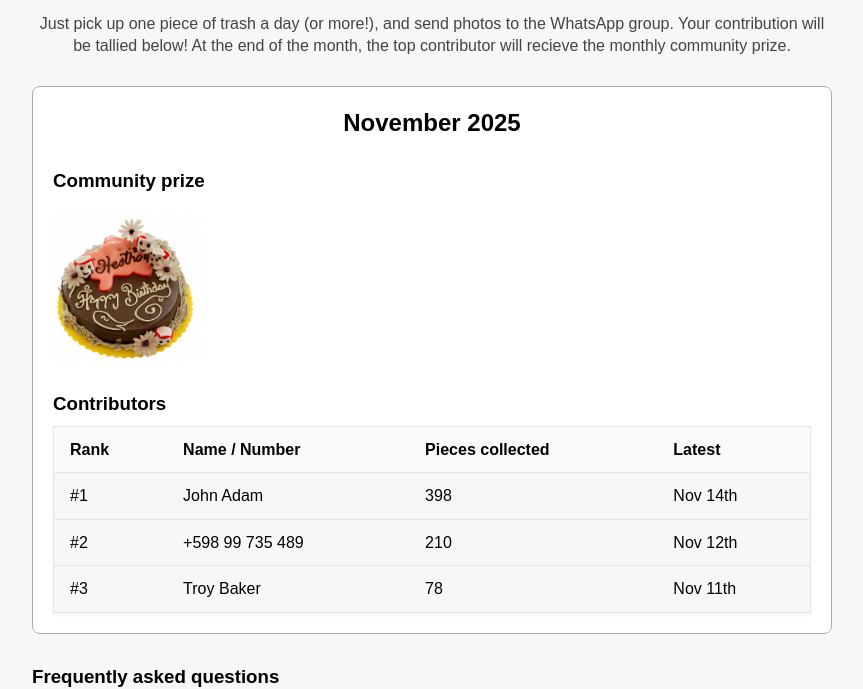
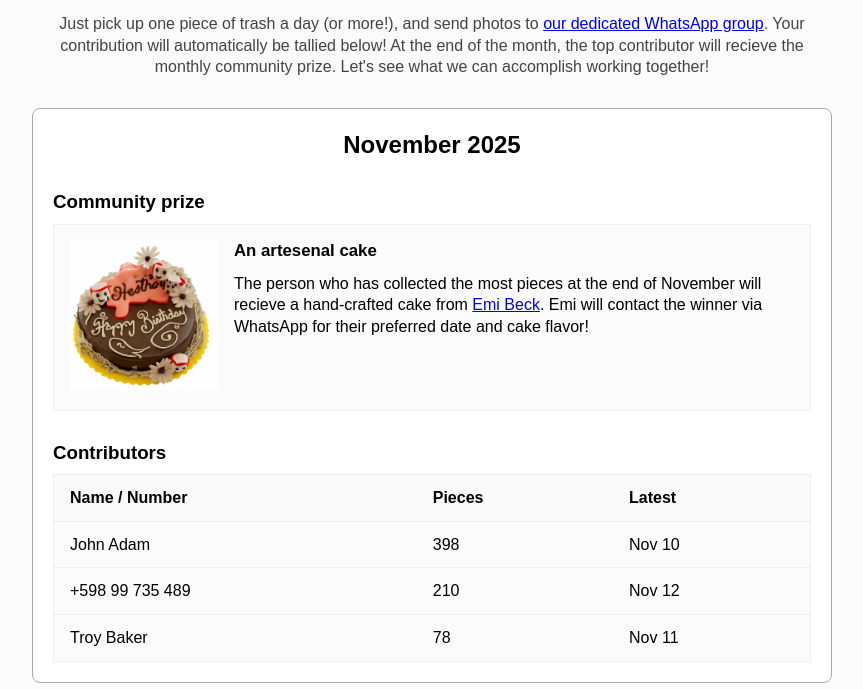
Before and after one commit to dgbeck/one-piece-a-day, a plain HTML site: page index.html in a window 1280 px wide. Shown: the part 366-1055 px from the top of the page, without its empty margins (208-1071 px from the left). Drawn offline with Linux system fonts and the light colour scheme.

Commit message:
get links up but not working

```diff
--- a/index.html
+++ b/index.html
@@ -18,7 +18,7 @@
 
   <div class="container">
     <h1>Welcome to One Piece a Day Maldonado!</h1>
-    <p>Just pick up one piece of trash a day (or more!), and send photos to the WhatsApp group. Your contribution will be tallied below! At the end of the month, the top contributor will recieve the monthly community prize.</p>
+    <p>Just pick up one piece of trash a day (or more!), and send photos to <a href="#">our dedicated WhatsApp group</a>. Your contribution will automatically be tallied below! At the end of the month, the top contributor will recieve the monthly community prize. Let's see what we can accomplish working together!</p>
 
 	<div class="month">
 		<h2>November 2025</h2>
@@ -26,7 +26,11 @@
 		<h3>Community prize</h3>
 
 		<div class="prize-container">
-			<img src="./prize-images/cake.png" alt="Cake" class="prize-image">
+			<div class="thumb"><img src="./prize-images/cake.png" alt="Cake" class="prize-image"></div>
+			<div class="data">
+				<div class="title">An artesenal cake</div>
+				<div class="description">The person who has collected the most pieces at the end of November will recieve a hand-crafted cake from <a href="#">Emi Beck</a>. Emi will contact the winner via WhatsApp for their preferred date and cake flavor!</div>
+			</div>
 		</div>
 
 		<h3>Contributors</h3>
@@ -34,30 +38,26 @@
 		<table class="leaderboard">
 		<thead>
 			<tr>
-			<th>Rank</th>
 			<th>Name / Number</th>
-			<th>Pieces collected</th>
+			<th>Pieces</th>
 			<th>Latest</th>
 			</tr>
 		</thead>
 		<tbody>
 			<tr>
-			<td>#1</td>
 			<td>John Adam</td>
 			<td>398</td>
-			<td>Nov 14th</td>
+			<td>Nov 10</td>
 			</tr>
 			<tr>
-			<td>#2</td>
 			<td>+598 99 735 489</td>
 			<td>210</td>
-			<td>Nov 12th</td>
+			<td>Nov 12</td>
 			</tr>
 			<tr>
-			<td>#3</td>
 			<td>Troy Baker</td>
 			<td>78</td>
-			<td>Nov 11th</td>
+			<td>Nov 11</td>
 			</tr>
 		</tbody>
 		</table>
@@ -78,9 +78,16 @@
   <details>
     <summary>How do I submit my photos? Does each photo need to be a separate piece of trash?</summary>
     <p>
-      Send your photos to the WhatsApp group.
-      Each photo can have as many pieces as you like, but please try to separate them out so we can count
+      Send your photos to <a href="#">the WhatsApp group</a>.
+      Each photo can have as many pieces as you like, but please separate them out so we can count
       the individual pieces and maintain an accurate tally.
+    </p>
+  </details>
+
+  <details>
+    <summary>How long does it take for my trash to be tallied here?</summary>
+    <p>
+      It can take up to 3 days for your photos to be analyized and tallied here.
     </p>
   </details>
 
--- a/styles.css
+++ b/styles.css
@@ -1,7 +1,7 @@
 body {
   margin: 0;
   font-family: Arial, sans-serif;
-  background: #f7f7f7;
+  background: #FBFBFB;
   line-height: 1.35;
 }
 
@@ -55,7 +55,7 @@ p {
 
 hr {
 	border: none;
-	border-top: 1px solid #e6e6e6;
+	border-top: 1px solid #efefef;
 	margin: 30px 0;
 }
 
@@ -72,41 +72,61 @@ div.month h2 {
 }
 
 .prize-container {
+  background: #FBFBFB;
+  padding: 15px;
+  border: 1px solid #efefef;
 	display: flex;
-	justify-content: left;
-	gap: 20px;
+	justify-content: center;
 	flex-wrap: wrap;
-	margin-top: 20px;
 }
 
-.prize-image {
+.prize-container .prize-image {
 	width: 150px;
 }
+
+.prize-container .data {
+	flex: 1;
+	text-align: left;
+	margin-left: 15px;
+}
+
+@media screen and (width <= 600px) {
+	.prize-container .data {
+		width: 100%;
+		flex: 0 0 auto;
+		text-align: center;
+		margin-top: 15px;
+		margin-left: 0;
+	}
+}
+
+.prize-container .data .title {
+  font-size: 1.05rem;
+  font-weight: bold;
+  margin-bottom: 10px;
+}
+
+
 
 /* Leaderboard Table */
 .leaderboard {
   width: 100%;
   border-collapse: collapse;
   background: white;
-  box-shadow: 0 2px 6px rgba(0,0,0,0.05);
-  background: #f7f7f7;
-  border: 1px solid #e6e6e6;
+  background: #FBFBFB;
+  border: 1px solid #efefef;
 }
 
 .leaderboard th,
 .leaderboard td {
   padding: 12px 16px;
-  border-bottom: 1px solid #e6e6e6;
+  border-bottom: 1px solid #efefef;
   text-align: left;
 }
 
 .leaderboard th {
   background: #fafafa;
   font-weight: bold;
-}
-
-.leaderboard tr:hover {
-  background: #f0f0f0;
 }
 
 .faq-section {
```
